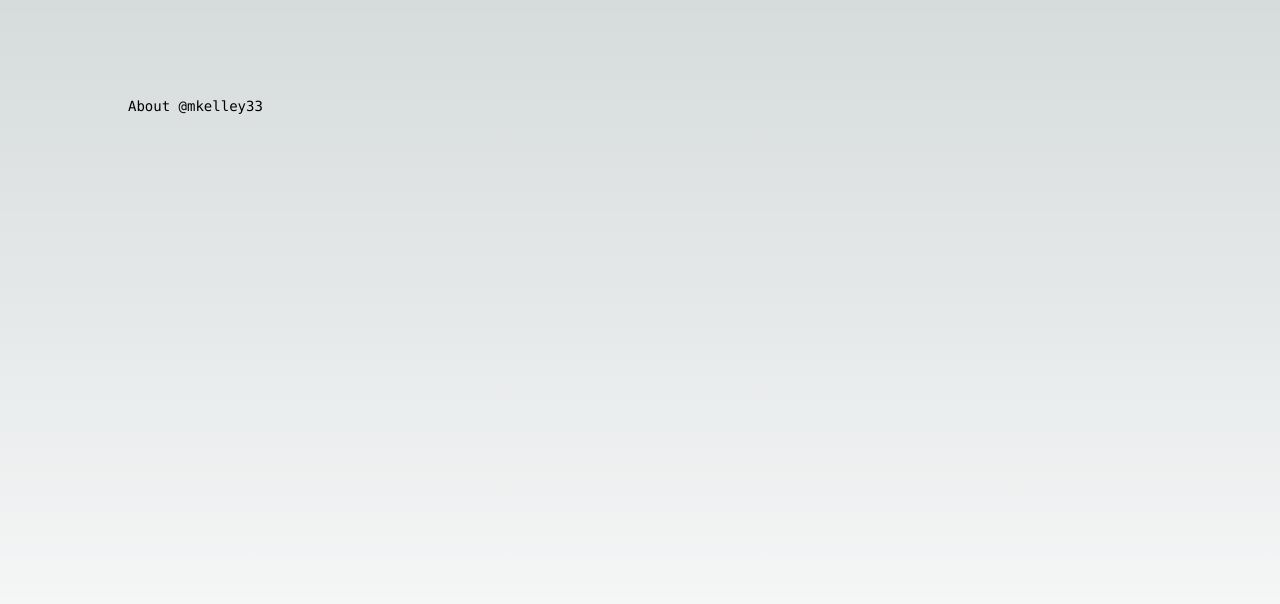
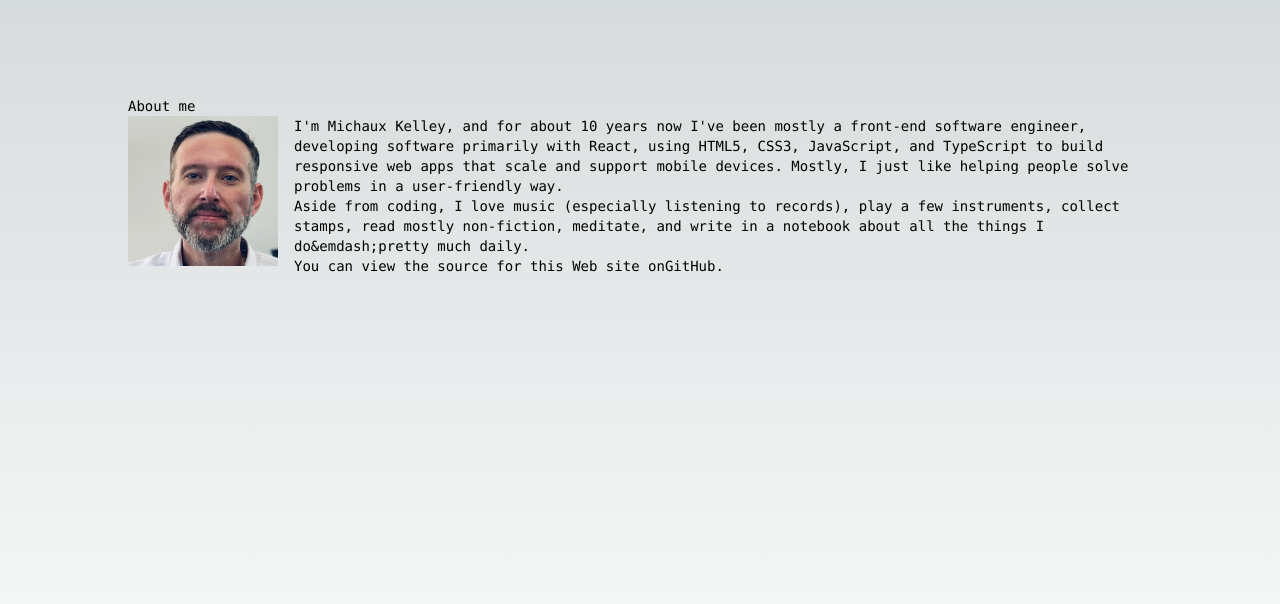
Before and after one commit to mkelley33/mkelley33-pwa, a Next.js app: page / in a window 1280 px wide. Shown: the top 604 px of the page. Built offline with nearby package versions, Linux system fonts and the light colour scheme.

Commit message:
Add a provider to refresh pwa but main content RSC

```diff
--- a/src/app/page.tsx
+++ b/src/app/page.tsx
@@ -1,62 +1,13 @@
-'use client';
+import RefreshPwaProvider from '@/components/RefreshPwaProvider';
+import MainContent from '@/components/MainContent';
 
-import { useEffect } from 'react';
 export default function Home() {
-  useEffect(() => {
-    if (
-      typeof window !== 'undefined' &&
-      'serviceWorker' in navigator &&
-      window.workbox !== undefined
-    ) {
-      const wb = window.workbox;
-      // add event listeners to handle PWA lifecycle events
-      wb.addEventListener('installed', (event: any) => {
-        console.log(`Event ${event.type} is triggered.`);
-        console.log(event);
-      });
-
-      wb.addEventListener('waiting', () => {
-        // `event.wasWaitingBeforeRegister` will be false if this is the first time the updated service worker is waiting.
-        // When `event.wasWaitingBeforeRegister` is true, a previously updated service worker is still waiting.
-        // You may want to customize the UI prompt accordingly.
-        // https://developer.chrome.com/docs/workbox/handling-service-worker-updates/#the-code-to-put-in-your-page
-        if (
-          confirm(
-            'A newer version of this web app is available, reload to update?'
-          )
-        ) {
-          wb.addEventListener('controlling', () => {
-            window.location.reload();
-          });
-
-          // Send a message to the waiting service worker, instructing it to activate.
-          wb.messageSkipWaiting();
-        } else {
-          console.log(
-            'User rejected to update SW, keeping the old version. New version will be automatically loaded when the app is opened next time.'
-          );
-        }
-      });
-
-      wb.addEventListener('controlling', (event: any) => {
-        console.log(`Event ${event.type} is triggered.`);
-        console.log(event);
-      });
-
-      wb.addEventListener('activated', (event: any) => {
-        console.log(`Event ${event.type} is triggered.`);
-        console.log(event);
-      });
-
-      // never forget to call register as automatic registration is turned off in next.config.js
-      wb.register();
-    }
-  }, []);
-
   return (
     <main className="flex min-h-screen flex-col items-center justify-between p-24">
       <div className="z-10 max-w-5xl w-full items-center justify-between font-mono text-sm lg:flex">
-        About @mkelley33
+        <RefreshPwaProvider>
+          <MainContent />
+        </RefreshPwaProvider>
       </div>
     </main>
   );
--- /dev/null
+++ b/src/components/MainContent.tsx
@@ -0,0 +1,41 @@
+import profilePic from '../../images/profile-pic.webp';
+import Image from 'next/image';
+
+export default function MainContent() {
+  return (
+    <section>
+      <h1>About me</h1>
+      <Image
+        src={profilePic}
+        alt="Michaux Kelley Profile Pic"
+        width="150"
+        height="150"
+        loading="lazy"
+        className="float-left w-[150px] h-[150px] mr-[1rem] mb-[0.5rem]"
+      />
+      <p>
+        I&apos;m Michaux Kelley, and for about 10 years now I&apos;ve been
+        mostly a front-end software engineer, developing software primarily with{' '}
+        <a href="https://react.dev/" target="react-dev">
+          React
+        </a>
+        , using HTML5, CSS3, JavaScript, and TypeScript to build responsive web
+        apps that scale and support mobile devices. Mostly, I just like helping
+        people solve problems in a user-friendly way.
+      </p>
+      <p>
+        Aside from coding, I love music (especially listening to records), play
+        a few instruments, collect stamps, read mostly non-fiction, meditate,
+        and write in a notebook about all the things I do&emdash;pretty much
+        daily.
+      </p>
+      <p>
+        You can view the source for this Web site on
+        <a href="https://github.com/mkelley33/mkelley33-pwa" target="github">
+          GitHub
+        </a>
+        .
+      </p>
+    </section>
+  );
+}
--- /dev/null
+++ b/src/components/RefreshPwaProvider.tsx
@@ -0,0 +1,62 @@
+'use client';
+
+import { useEffect } from 'react';
+
+export default function RefreshPwaProvider({
+  children,
+}: {
+  children: React.ReactNode;
+}) {
+  useEffect(() => {
+    if (
+      typeof window !== 'undefined' &&
+      'serviceWorker' in navigator &&
+      window.workbox !== undefined
+    ) {
+      const wb = window.workbox;
+      // add event listeners to handle PWA lifecycle events
+      wb.addEventListener('installed', (event: any) => {
+        console.log(`Event ${event.type} is triggered.`);
+        console.log(event);
+      });
+
+      wb.addEventListener('waiting', () => {
+        // `event.wasWaitingBeforeRegister` will be false if this is the first time the updated service worker is waiting.
+        // When `event.wasWaitingBeforeRegister` is true, a previously updated service worker is still waiting.
+        // You may want to customize the UI prompt accordingly.
+        // https://developer.chrome.com/docs/workbox/handling-service-worker-updates/#the-code-to-put-in-your-page
+        if (
+          confirm(
+            'A newer version of this web app is available, reload to update?'
+          )
+        ) {
+          wb.addEventListener('controlling', () => {
+            window.location.reload();
+          });
+
+          // Send a message to the waiting service worker, instructing it to activate.
+          wb.messageSkipWaiting();
+        } else {
+          console.log(
+            'User rejected to update SW, keeping the old version. New version will be automatically loaded when the app is opened next time.'
+          );
+        }
+      });
+
+      wb.addEventListener('controlling', (event: any) => {
+        console.log(`Event ${event.type} is triggered.`);
+        console.log(event);
+      });
+
+      wb.addEventListener('activated', (event: any) => {
+        console.log(`Event ${event.type} is triggered.`);
+        console.log(event);
+      });
+
+      // never forget to call register as automatic registration is turned off in next.config.js
+      wb.register();
+    }
+  }, []);
+
+  return <>{children}</>;
+}
```
Also changed, not shown: images/nebulous.webp (added), images/profile-pic.webp (added).
